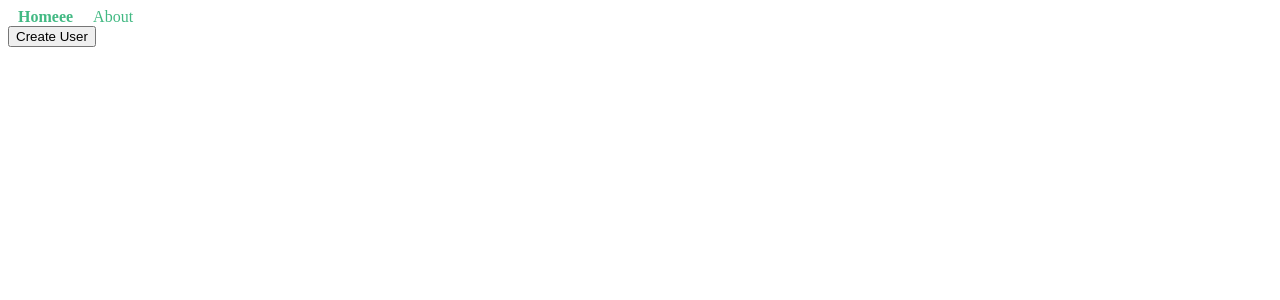
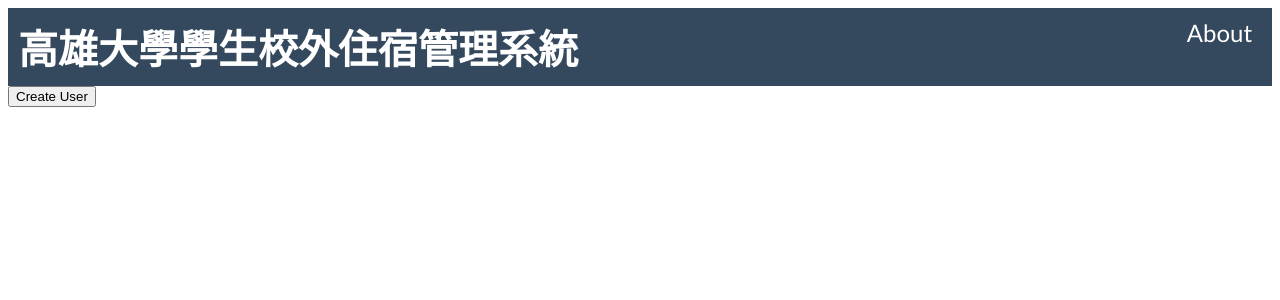
Before and after one commit to SulfurStar/SE_project_2024, a Nuxt app: page / in a window 1280 px wide. Shown: the top 300 px of the page. Built offline with nearby package versions, Linux system fonts and the light colour scheme.

Commit message:
PS table

```diff
--- a/layouts/default.vue
+++ b/layouts/default.vue
@@ -1,10 +1,9 @@
 <template>
   <div>
     <header>
-      <!-- 可以在這裡添加導航條或其他全局內容 -->
       <nav>
-        <NuxtLink to="/">Homeee</NuxtLink>
-        <NuxtLink to="/about">About</NuxtLink>
+        <NuxtLink to="/" class="title-homepage">高雄大學學生校外住宿管理系統</NuxtLink>
+        <NuxtLink to="/about" class="title-btn">About</NuxtLink>
       </nav>
     </header>
     <main>
@@ -12,6 +11,7 @@
     </main>
   </div>
 </template>
+
 
 <script setup>
 // 在這裡可以添加佈局級別的腳本設置
@@ -21,10 +21,25 @@
 /* 在這裡可以添加佈局級別的樣式 */
 nav a {
   margin: 0 10px;
-  color: #42b983;
+  color: #ffffff;
   text-decoration: none;
 }
 nav a.router-link-active {
   font-weight: bold;
 }
+header {
+  background-color: #35495e;
+  color: white;
+  padding: 10px 0;
+  font-family: 'Gill Sans', 'Gill Sans MT', Calibri, 'Trebuchet MS', sans-serif;
+}
+.title-homepage {
+  font-size: 2.5em;
+}
+
+.title-btn {
+  font-size: 1.5em;
+  float: right;
+  margin-right: 20px;
+}
 </style>
```
Also changed, not shown: 2 other files (tests, documents, lock files or other folders).
